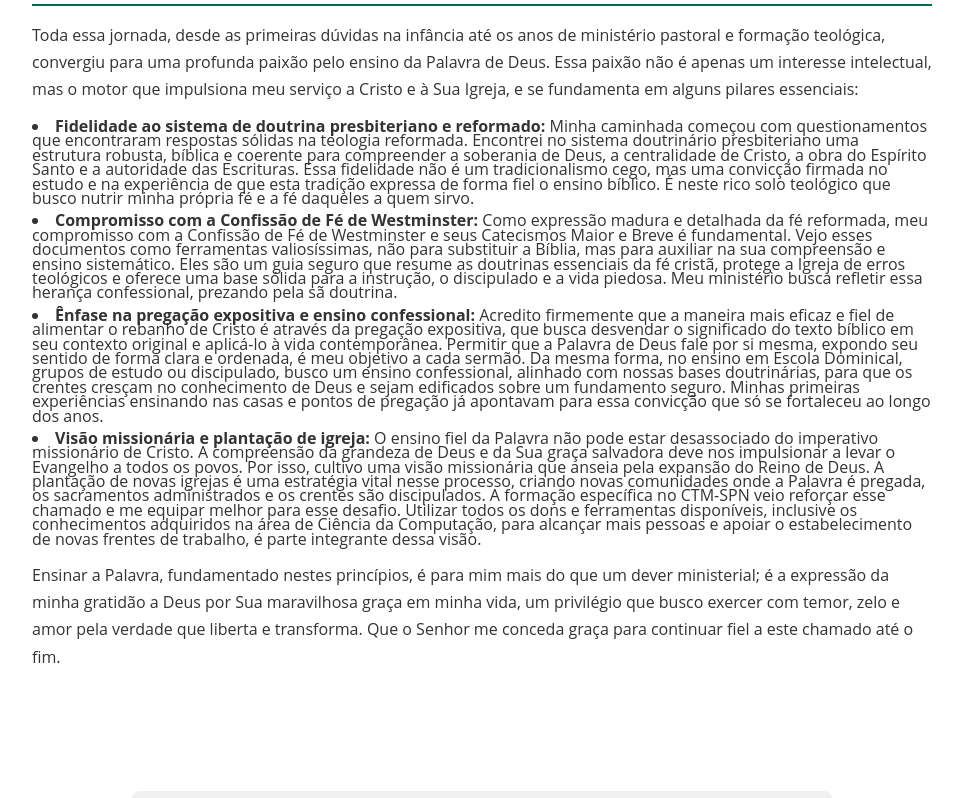
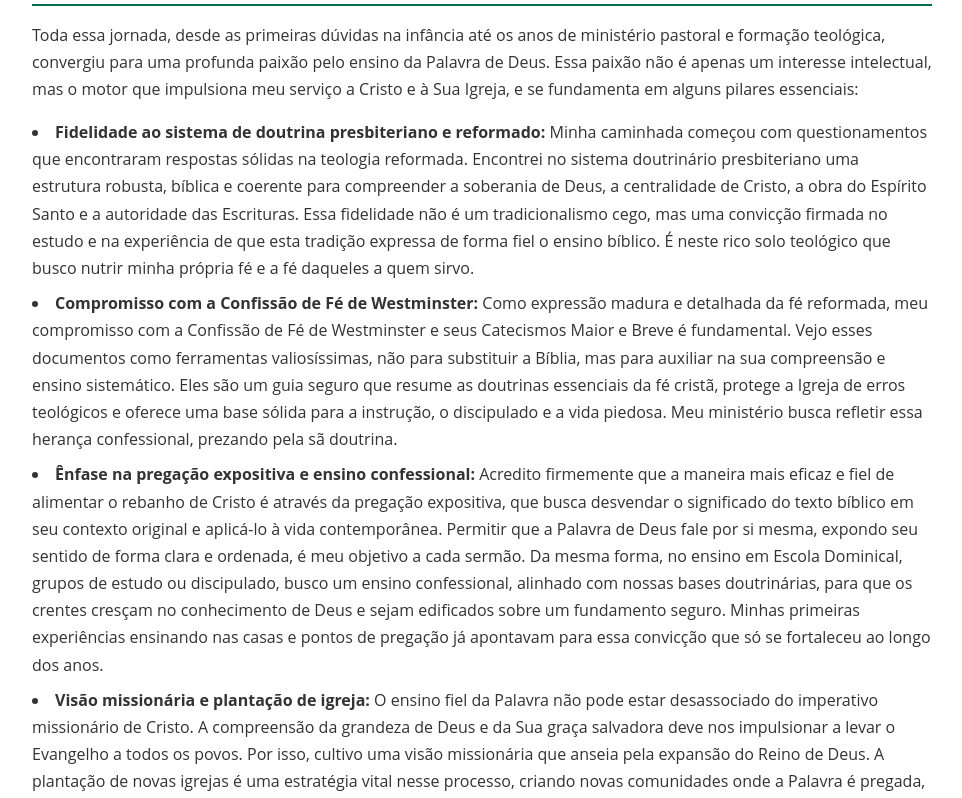
Before and after one commit to webminst/minha_biblioteca, a React (Create React App) app: page /sobre in a window 1280 px wide. Shown: the part 3382-4180 px from the top of the page, without its empty margins (158-1120 px from the left). Built offline with nearby package versions, Linux system fonts and the light colour scheme.

Commit message:
Update About.css corrigindo espaçamento entre letras

```diff
--- a/src/pages/About.css
+++ b/src/pages/About.css
@@ -67,6 +67,7 @@
    }
    .about-section li {
       margin-bottom: 0.5em;
+     line-height: 1.7;
    }
 
 
```
